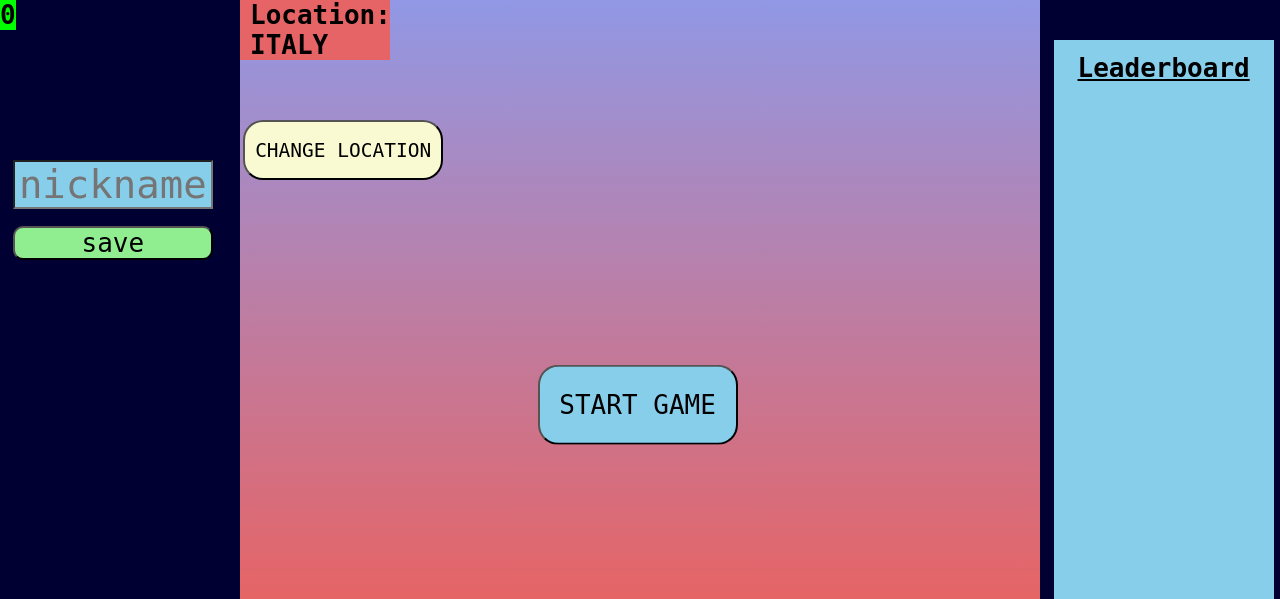
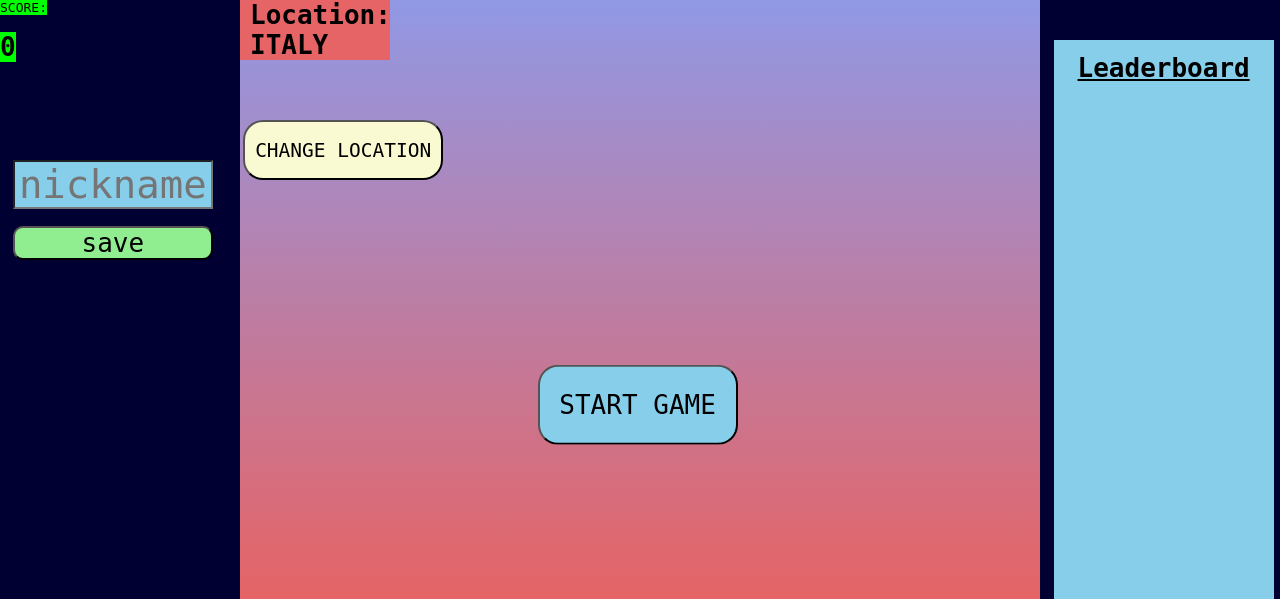
Before and after one commit to SamuelHellqvist/slutprojekt, a PHP site: page / in a window 1280 px wide. Shown: the top 599 px of the page. Run offline with PHP 8.4, Linux system fonts and the light colour scheme; data that the repository does not hold is empty.

Commit message:
badabing

```diff
--- a/index.php
+++ b/index.php
@@ -149,6 +149,7 @@
 
         </div>
     </div>
+    <div id="score">SCORE: </div>
     <div id="pointsindi"><h1>0</h1></div>
     <script src='script.js'></script>
 </body>
--- a/script.js
+++ b/script.js
@@ -68,10 +68,10 @@ function randomEnemyAttacks() {
 
 var pointsindi = document.querySelector('#pointsindi');
 var points = (healthPoints*100) / livingEnemies().length;
-var newpoints = points.round()
+points = Math.round(points);
     setTimeout( ()=> {
         timea++;
-        console.log(newpoints);
+        console.log(points);
         // showpoints(pointsindi);
         pointsindi.innerHTML = points;
         {
--- a/style.css
+++ b/style.css
@@ -312,8 +312,14 @@ form{
     width: 100%;
 }
 
-#pointsindi{
+#score{
     position: absolute;
     background-color: lime;
     top: 0;
 }
+
+#pointsindi{
+    position: absolute;
+    background-color: lime;
+    top: 4%;
+}
```
